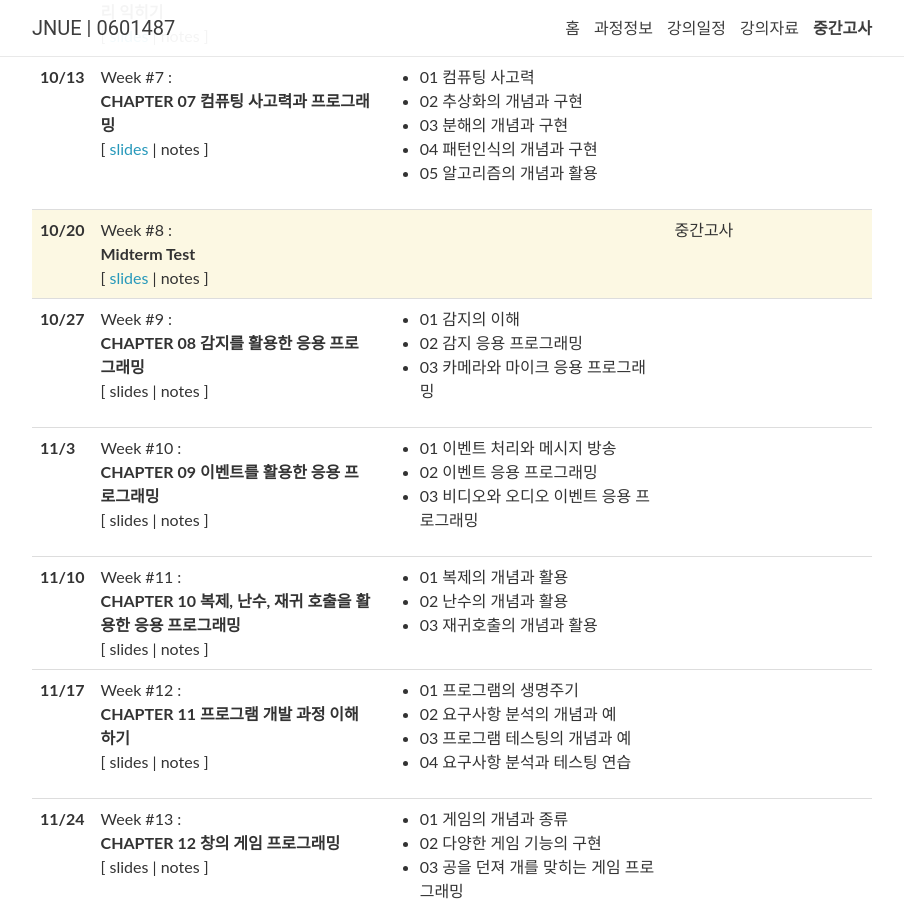
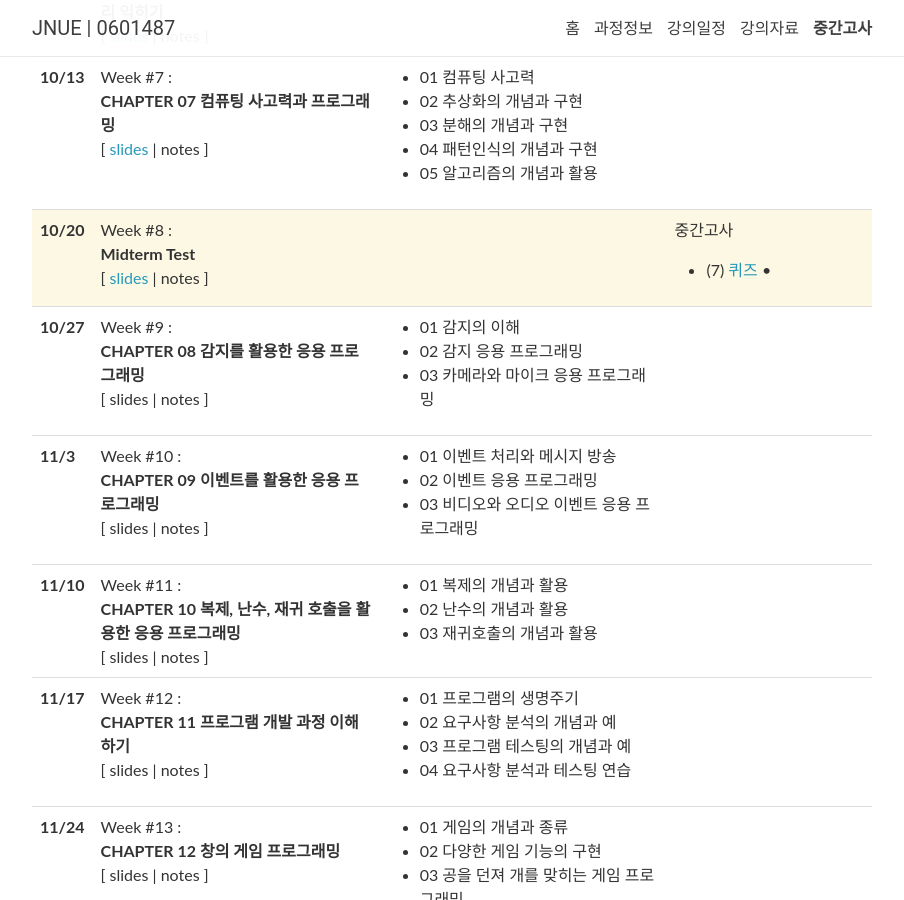
Before and after one commit to 2023-aaronkr/jnue-iss, a Jekyll site: the page built from _pages/lectures.md, in a window 1280 px wide and 900 px high, scrolled down 883 px. Shown: the whole window, without its empty margins (188-1092 px from the left). Built offline with Jekyll 4.4.1, drawn with Linux system fonts in a browser that asks for light colours; nearby versions of some CDN libraries; comment, search, counter and statistics services are not loaded.

Commit message:
Update lectures.yml

```diff
--- a/_data/lectures.yml
+++ b/_data/lectures.yml
@@ -89,8 +89,8 @@
   slides: "https://docs.google.com/presentation/d/14lQTe9qJjwYAVETvh8mfhx-qKHbHcvKSCo002tb_rU0/edit?usp=sharing"
   logistics: >
     중간고사
-    <ul style="display: none;">
-      <li style="display: none;">(7) <a href="https://forms.gle/9aGRVkrMybaoBkmNA">퀴즈</a> &bull; <a href="https://docs.google.com/presentation/d/1mdd5DxWhZ38Hcvr6w5-vuTZT1OYd8aZp3sloef6NjAQ/edit?usp=sharing">실기</a></li>
+    <ul>
+      <li>(7) <a href="https://forms.gle/9aGRVkrMybaoBkmNA">퀴즈</a> &bull; <a style="display: none;" href="https://docs.google.com/presentation/d/1mdd5DxWhZ38Hcvr6w5-vuTZT1OYd8aZp3sloef6NjAQ/edit?usp=sharing">실기</a></li>
       <li style="display: none;">(2) <a href="https://forms.gle/G3fLZPw4kCU6LAfu9">퀴즈</a> &bull; <a href="https://docs.google.com/presentation/d/1mdd5DxWhZ38Hcvr6w5-vuTZT1OYd8aZp3sloef6NjAQ/edit?usp=sharing">실기</a></li>
       <li style="display: none;">(8) <a href="https://forms.gle/LXW2TpG7QgHjzWcVA">퀴즈</a> &bull; <a href="https://docs.google.com/presentation/d/1mdd5DxWhZ38Hcvr6w5-vuTZT1OYd8aZp3sloef6NjAQ/edit?usp=sharing">실기</a></li>
       <li style="display: none;">(12) <a href="https://forms.gle/YLHkK9HhAXZjvoDA7">퀴즈</a> &bull; <a href="https://docs.google.com/presentation/d/1mdd5DxWhZ38Hcvr6w5-vuTZT1OYd8aZp3sloef6NjAQ/edit?usp=sharing">실기</a></li>
```
